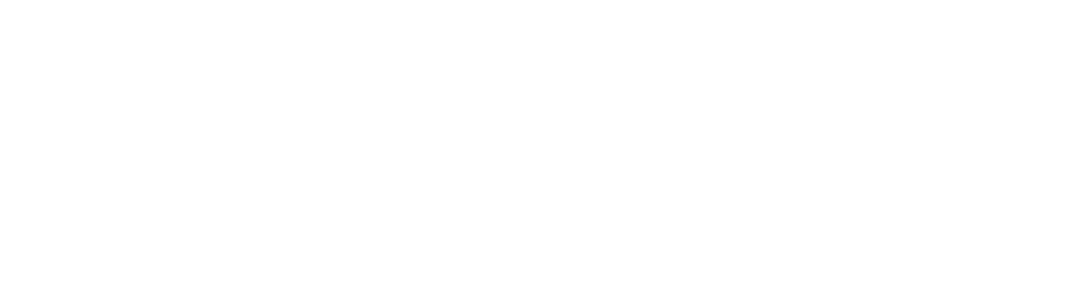
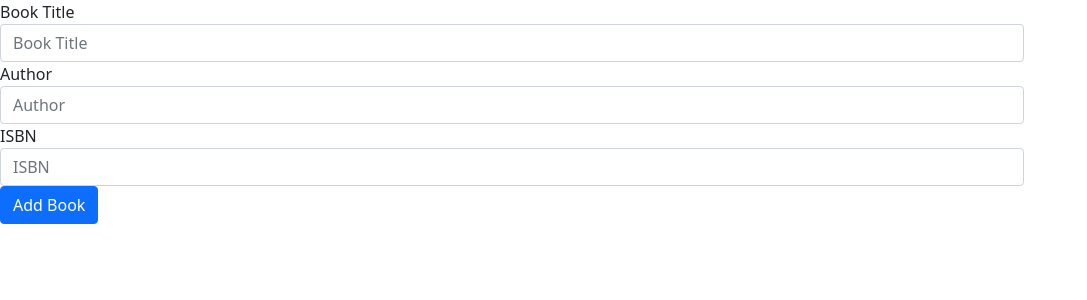
Before and after one commit to SoumenITMO/books-managment-fe, a Vue app: page /#/add in a window 1280 px wide. Shown: the top 300 px of the page, without its empty margins (0-1087 px from the left). Built offline with nearby package versions, Linux system fonts and the light colour scheme.

Commit message:
book adding functionality added

```diff
--- /dev/null
+++ b/src/components/AddBook.vue
@@ -0,0 +1,40 @@
+<template>
+  <div class="about" style="width: 80%">
+    <form>
+      <div class="form-group">
+        <label>Book Title</label>
+        <input type="text" class="form-control" placeholder="Book Title" v-model="item.title">
+      </div>
+      <div class="form-group">
+        <label>Author</label>
+        <input type="text" class="form-control" placeholder="Author" v-model="item.author">
+      </div>
+      <div class="form-group">
+        <label>ISBN</label>
+        <input type="text" class="form-control" placeholder="ISBN" v-model="item.isbn">
+      </div>
+      <button type="button" class="btn btn-primary" v-on:click="addBook">Add Book</button>
+    </form>
+  </div>
+</template>
+
+<script>
+import axios from "axios";
+import router from "@/router";
+
+export default {
+  name: "AddBook",
+  data() {
+    return {
+      item: {}
+    }
+  },
+  methods : {
+    addBook() {
+      axios.post("/api/book/", this.item).then(() => {
+        router.push({ path: "/" });
+      });
+    }
+  }
+}
+</script>
--- a/src/components/Home.vue
+++ b/src/components/Home.vue
@@ -1,5 +1,6 @@
 <template>
   <div class="home">
+    <router-link to="add"> Add Book </router-link>
     <input
         type="file"
         ref="file"
--- a/src/router/index.js
+++ b/src/router/index.js
@@ -14,6 +14,11 @@ const routes = [
     path: '/edit/:id',
     name: 'editbook',
     component: () => import('../components/EditBook')
+  },
+  {
+    path: '/add',
+    name: 'addbook',
+    component: () => import('../components/AddBook')
   }
 ]
 
```
